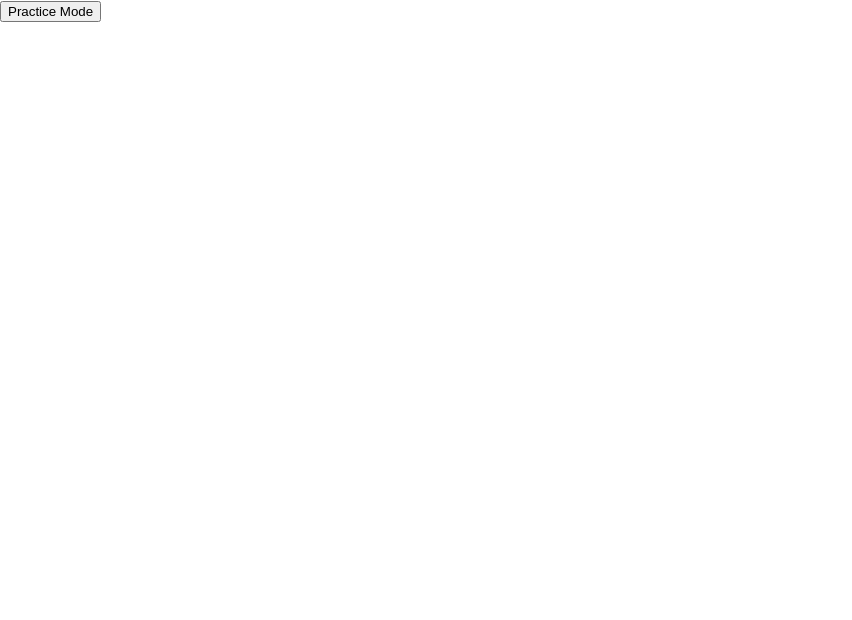
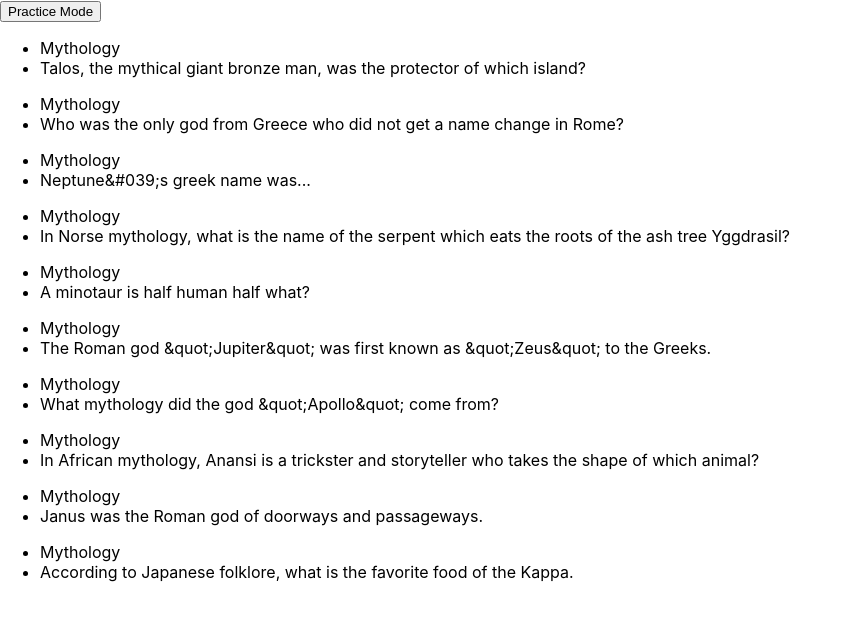
Before and after one commit to panzerama/FluentTrivia, a React (Create React App) app in the folder client/: page / in a window 1280 px wide. Shown: the top 620 px of the page, without its empty margins (0-852 px from the left). Built offline with nearby package versions, Linux system fonts and the light colour scheme.

Commit message:
mock of question previews

```diff
--- a/client/src/App.tsx
+++ b/client/src/App.tsx
@@ -1,9 +1,16 @@
-import React from 'react';
+import React from 'react'
+import { QuestionPreview, IQuestion } from './components/QuestionPreview'
+import { DemoQuestions } from './mockData/DemoQuestions'
 
 function App() {
+  const [questions, setQuestions] = React.useState(DemoQuestions)
+
   return (
     <div>
       <button>Practice Mode</button>
+      {questions.map((question) => {
+        return <QuestionPreview question={question as IQuestion}/>
+      })}
     </div>
   );
 }
--- /dev/null
+++ b/client/src/components/QuestionPreview.tsx
@@ -0,0 +1,21 @@
+import React from 'react'
+
+export type IQuestion = {
+  category : string
+  type : string
+  difficulty : string
+  question : string
+  correct_answer : string
+  incorrect_answers : [string]
+}
+
+type QuestionPreviewProps = { question: IQuestion }
+
+export const QuestionPreview = ({ question }: QuestionPreviewProps) => {
+  return (
+    <ul>
+      <li>{question.category}</li>
+      <li>{question.question}</li>
+    </ul>
+  )
+}
--- /dev/null
+++ b/client/src/mockData/DemoQuestions.tsx
@@ -0,0 +1,94 @@
+const DemoQuestions = [
+  {
+    category: "Mythology",
+    type: "multiple",
+    difficulty: "hard",
+    question:
+      "Talos, the mythical giant bronze man, was the protector of which island?",
+    correct_answer: "Crete",
+    incorrect_answers: ["Sardinia", "Sicily", "Cyprus"],
+  },
+  {
+    category: "Mythology",
+    type: "multiple",
+    difficulty: "easy",
+    question:
+      "Who was the only god from Greece who did not get a name change in Rome?",
+    correct_answer: "Apollo",
+    incorrect_answers: ["Demeter", "Zeus", "Athena"],
+  },
+  {
+    category: "Mythology",
+    type: "multiple",
+    difficulty: "medium",
+    question: "Neptune&#039;s greek name was...",
+    correct_answer: "Poseidon",
+    incorrect_answers: ["Ares", "Zeus", "Apollo"],
+  },
+  {
+    category: "Mythology",
+    type: "multiple",
+    difficulty: "hard",
+    question:
+      "In Norse mythology, what is the name of the serpent which eats the roots of the ash tree Yggdrasil?",
+    correct_answer: "Nidhogg",
+    incorrect_answers: ["Bragi", "Odin", "Ymir"],
+  },
+  {
+    category: "Mythology",
+    type: "multiple",
+    difficulty: "medium",
+    question: "A minotaur is half human half what?",
+    correct_answer: "Bull",
+    incorrect_answers: ["Cow", "Horse", "Eagle"],
+  },
+  {
+    category: "Mythology",
+    type: "boolean",
+    difficulty: "medium",
+    question:
+      "The Roman god &quot;Jupiter&quot; was first known as &quot;Zeus&quot; to the Greeks.",
+    correct_answer: "True",
+    incorrect_answers: ["False"],
+  },
+  {
+    category: "Mythology",
+    type: "multiple",
+    difficulty: "easy",
+    question: "What mythology did the god &quot;Apollo&quot; come from?",
+    correct_answer: "Greek and Roman",
+    incorrect_answers: [
+      "Roman and Spanish",
+      "Greek and Chinese",
+      "Greek, Roman and Norse",
+    ],
+  },
+  {
+    category: "Mythology",
+    type: "multiple",
+    difficulty: "medium",
+    question:
+      "In African mythology, Anansi is a trickster and storyteller who takes the shape of which animal?",
+    correct_answer: "Spider",
+    incorrect_answers: ["Wild dog", "Monkey", "Crocodile"],
+  },
+  {
+    category: "Mythology",
+    type: "boolean",
+    difficulty: "hard",
+    question: "Janus was the Roman god of doorways and passageways.",
+    correct_answer: "True",
+    incorrect_answers: ["False"],
+  },
+  {
+    category: "Mythology",
+    type: "multiple",
+    difficulty: "medium",
+    question:
+      "According to Japanese folklore, what is the favorite food of the Kappa.",
+    correct_answer: "Cucumbers",
+    incorrect_answers: ["Kabocha", "Nasu", "Soba"],
+  },
+];
+
+export { DemoQuestions };
```
Also changed, not shown: 1 other file (tests, documents, lock files or other folders).
